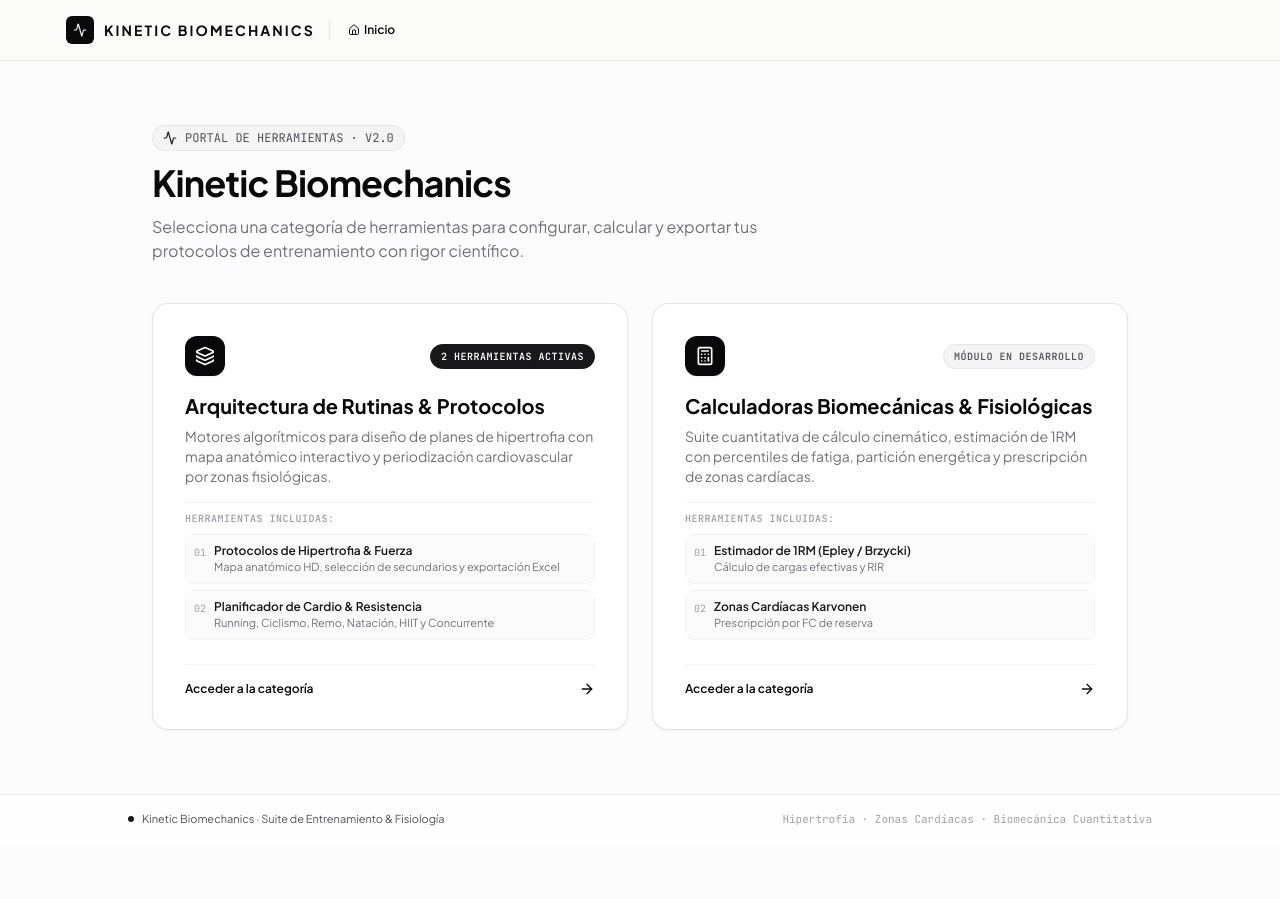
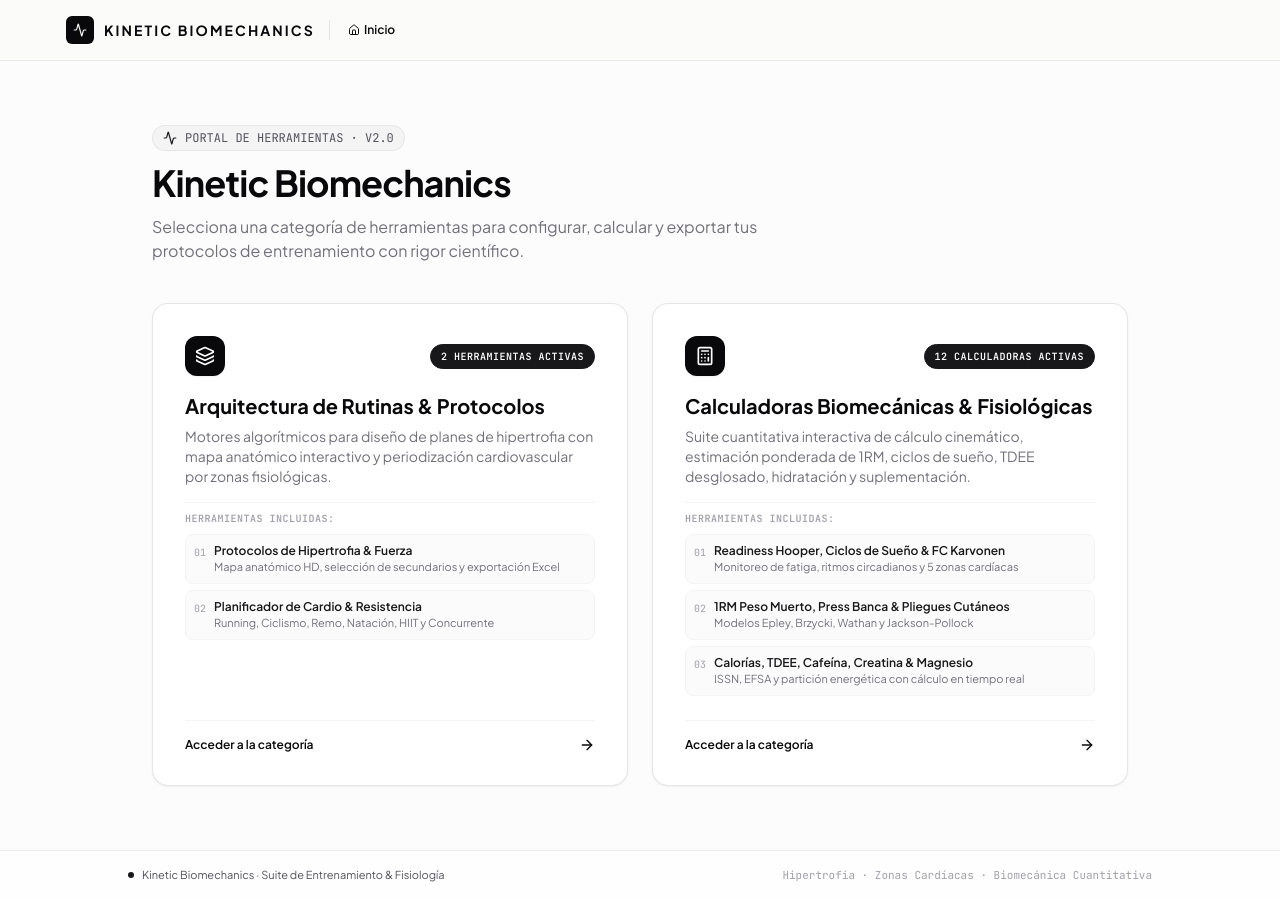
Before and after one commit to JoseFerVG/rutinaMaster4000, a React (Vite) app: page / in a window 1280 px wide. Before the commit the page ends 843 px from the top, so only its background shows below. Built offline with nearby package versions, Linux system fonts and the light colour scheme.

Commit message:
feat(calculators): actualizar estado de calculadoras a 100% activas y operativas

```diff
--- a/src/components/Calculators/CalculatorsView.tsx
+++ b/src/components/Calculators/CalculatorsView.tsx
@@ -6,26 +6,26 @@ export const CalculatorsView: React.FC = () => {
     {
       id: '1rm',
       name: 'Estimador de 1RM & Cargas de Trabajo',
-      desc: 'Cálculo de repetición máxima mediante fórmulas Epley, Brzycki y Lander con percentiles de RPE/RIR.',
-      status: 'Próximamente'
+      desc: 'Cálculo de repetición máxima mediante fórmulas Epley, Brzycki y Wathan con percentiles de fatiga y RPE.',
+      status: 'Operativo'
     },
     {
       id: 'hr_zones',
       name: 'Calculadora de Zonas Cardíacas (Karvonen)',
-      desc: 'Determinación de Z1 a Z5 basada en frecuencia cardíaca de reserva y umbral de lactato.',
-      status: 'Próximamente'
+      desc: 'Determinación de Z1 a Z5 basada en frecuencia cardíaca de reserva (HRR) y modelos Tanaka / Gellish.',
+      status: 'Operativo'
     },
     {
-      id: 'volume_landmarks',
-      name: 'Hitos de Volumen Semanal (MEV / MAV / MRV)',
-      desc: 'Estimación de volumen de mantenimiento, mínimo efectivo y máximo recuperable por grupo muscular.',
-      status: 'Próximamente'
+      id: 'macros_tdee',
+      name: 'Gasto Energético & Partición de Macronutrientes',
+      desc: 'Modelos Mifflin-St Jeor / Katch-McArdle y ratios de carbohidratos, grasas y proteínas (ISSN).',
+      status: 'Operativo'
     },
     {
-      id: 'tdee',
-      name: 'Gasto Energético & Partición de Macronutrientes',
-      desc: 'Balance calórico metabólico y ratios de carbohidratos/proteínas para recomposición corporal.',
-      status: 'Próximamente'
+      id: 'readiness',
+      name: 'Readiness & Índice de Hooper',
+      desc: 'Control psicométrico de fatiga, calidad de sueño, dolor muscular y ratio de carga aguda:crónica (ACWR).',
+      status: 'Operativo'
     }
   ];
 
@@ -57,7 +57,7 @@ export const CalculatorsView: React.FC = () => {
               <div className="w-8 h-8 rounded-lg bg-zinc-100 flex items-center justify-center text-zinc-800">
                 <Calculator className="w-4 h-4" />
               </div>
-              <span className="text-[10px] font-mono uppercase px-2 py-0.5 rounded-full bg-zinc-100 border border-zinc-200 text-zinc-500 font-medium">
+              <span className="text-[10px] font-mono uppercase px-2 py-0.5 rounded-full bg-zinc-950 text-white border border-zinc-950 font-medium">
                 {tool.status}
               </span>
             </div>
--- a/src/components/Home/HomeHub.tsx
+++ b/src/components/Home/HomeHub.tsx
@@ -22,14 +22,15 @@ export const HomeHub: React.FC = () => {
     {
       id: 'calculators' as const,
       title: 'Calculadoras Biomecánicas & Fisiológicas',
-      badge: 'Módulo en Desarrollo',
-      badgeType: 'upcoming',
+      badge: '12 Calculadoras Activas',
+      badgeType: 'active',
       icon: Calculator,
       description:
-        'Suite cuantitativa de cálculo cinemático, estimación de 1RM con percentiles de fatiga, partición energética y prescripción de zonas cardíacas.',
+        'Suite cuantitativa interactiva de cálculo cinemático, estimación ponderada de 1RM, ciclos de sueño, TDEE desglosado, hidratación y suplementación.',
       toolsList: [
-        { name: 'Estimador de 1RM (Epley / Brzycki)', desc: 'Cálculo de cargas efectivas y RIR' },
-        { name: 'Zonas Cardíacas Karvonen', desc: 'Prescripción por FC de reserva' }
+        { name: 'Readiness Hooper, Ciclos de Sueño & FC Karvonen', desc: 'Monitoreo de fatiga, ritmos circadianos y 5 zonas cardíacas' },
+        { name: '1RM Peso Muerto, Press Banca & Pliegues Cutáneos', desc: 'Modelos Epley, Brzycki, Wathan y Jackson-Pollock' },
+        { name: 'Calorías, TDEE, Cafeína, Creatina & Magnesio', desc: 'ISSN, EFSA y partición energética con cálculo en tiempo real' }
       ]
     }
   ];
```
